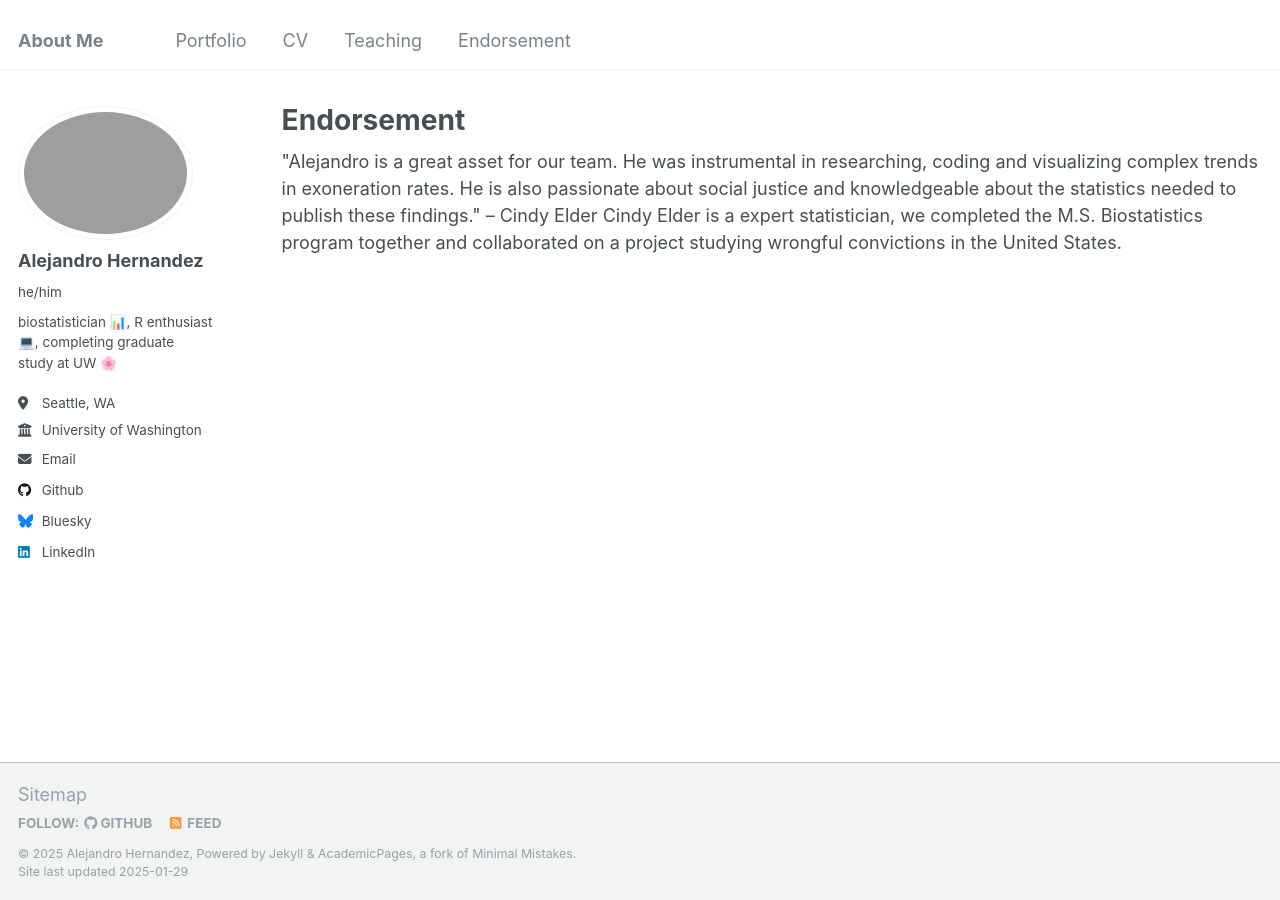
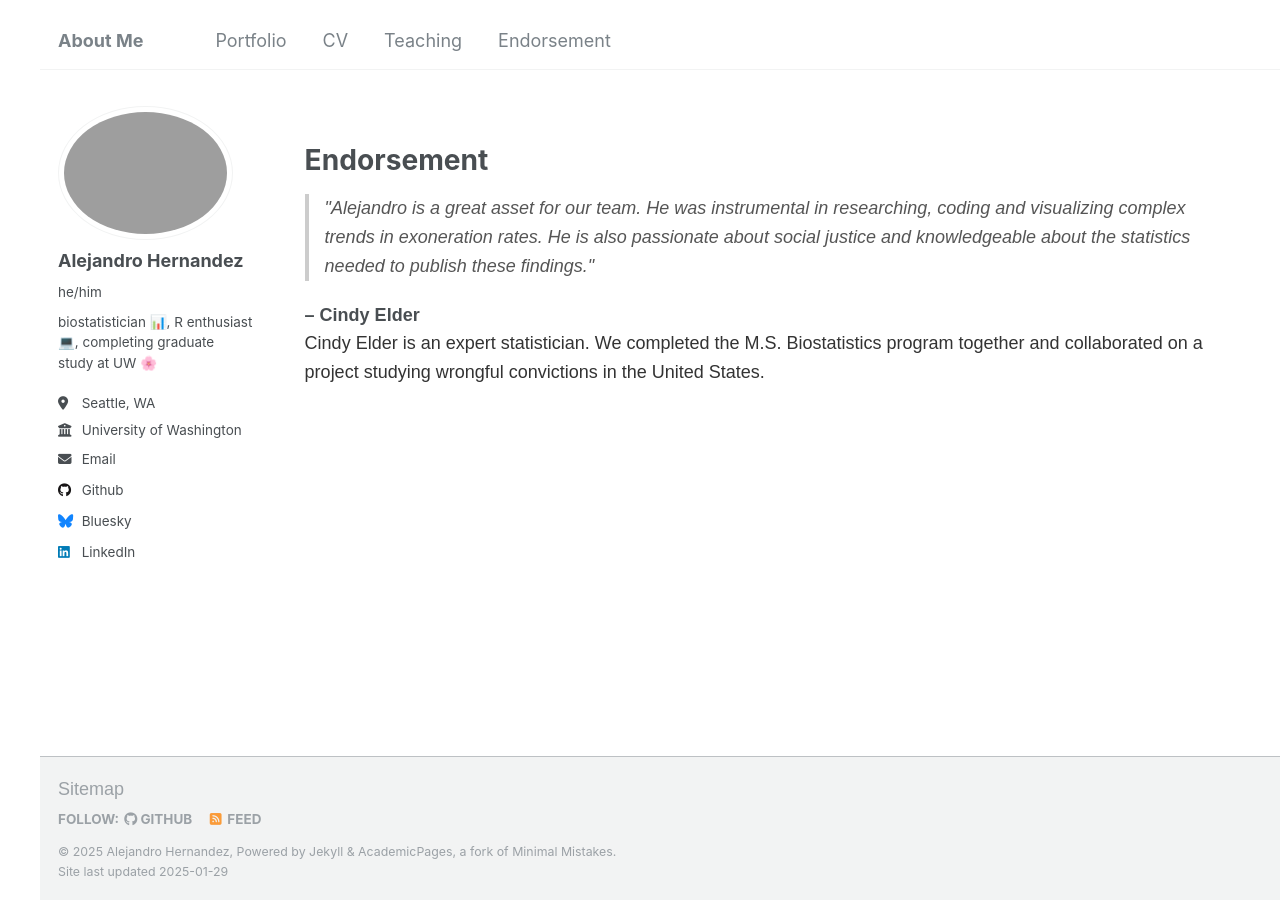
Before and after one commit to alejandroh3005/alejandroh3005.github.io, a Jekyll site: the page built from _pages/endorsement.html, in a window 1280 px wide. Built offline with Jekyll 4.4.1, drawn with Linux system fonts in a browser that asks for light colours.

Commit message:
Update endorsement page

```diff
--- a/_pages/endorsement.html
+++ b/_pages/endorsement.html
@@ -5,16 +5,45 @@ permalink: /endorsement/
 author_profile: true
 ---
 
-"Alejandro is a great asset for our team. He was instrumental in researching, coding and visualizing complex trends in exoneration rates. He is also passionate about social justice and knowledgeable about the statistics needed to publish these findings." – Cindy Elder
+<!DOCTYPE html>
+<html lang="en">
+<head>
+    <meta charset="UTF-8">
+    <meta name="viewport" content="width=device-width, initial-scale=1.0">
+    <title>Testimonial</title>
+    <style>
+        body {
+            font-family: Arial, sans-serif;
+            margin: 40px;
+            line-height: 1.6;
+        }
+        blockquote {
+            font-style: italic;
+            border-left: 4px solid #ccc;
+            padding-left: 16px;
+            margin: 20px 0;
+            color: #555;
+        }
+        .author {
+            font-weight: bold;
+            margin-top: 10px;
+        }
+        .description {
+            color: #333;
+        }
+    </style>
+</head>
+<body>
+    <blockquote>
+        "Alejandro is a great asset for our team. He was instrumental in researching, coding and visualizing complex trends in exoneration rates. He is also passionate about social justice and knowledgeable about the statistics needed to publish these findings."
+    </blockquote>
+    <div class="author">– Cindy Elder</div>
+    <div class="description">
+        Cindy Elder is an expert statistician. We completed the M.S. Biostatistics program together and collaborated on a project studying wrongful convictions in the United States.
+    </div>
+</body>
+</html>
 
-Cindy Elder is a expert statistician, we completed the M.S. Biostatistics program together and collaborated on a project studying wrongful convictions in the United States.
-
-
-{% if site.talkmap_link == true %}
-
-<p style="text-decoration:underline;"><a href="/talkmap.html">See a map of all the places I've given a talk!</a></p>
-
-{% endif %}
 
 {% for post in site.endorsements reversed %}
   {% include archive-single-endorsement.html %}
```
